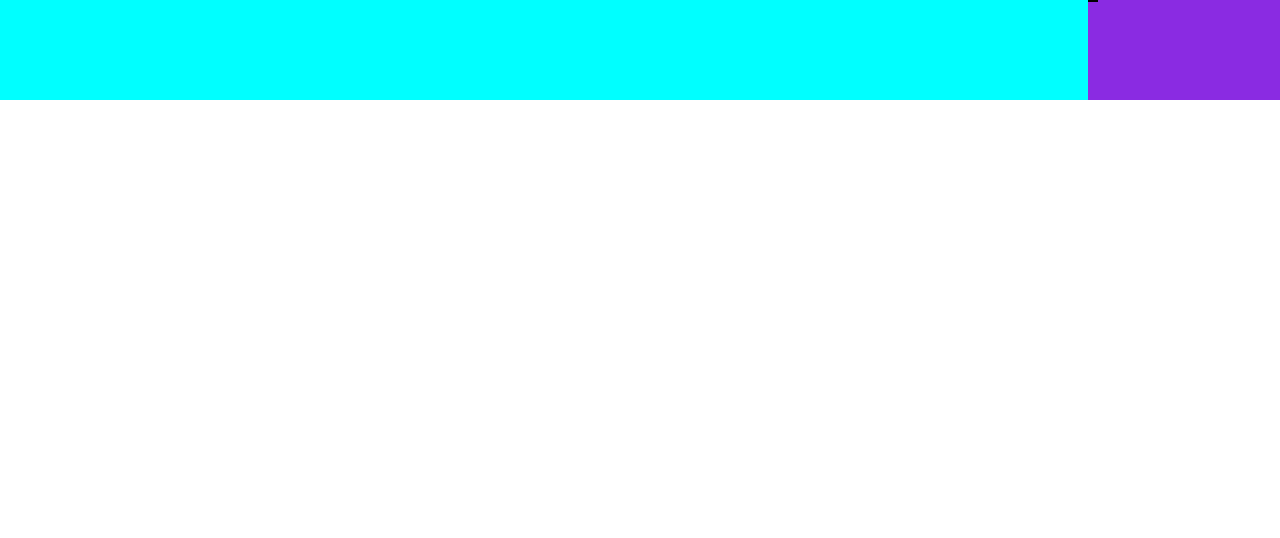
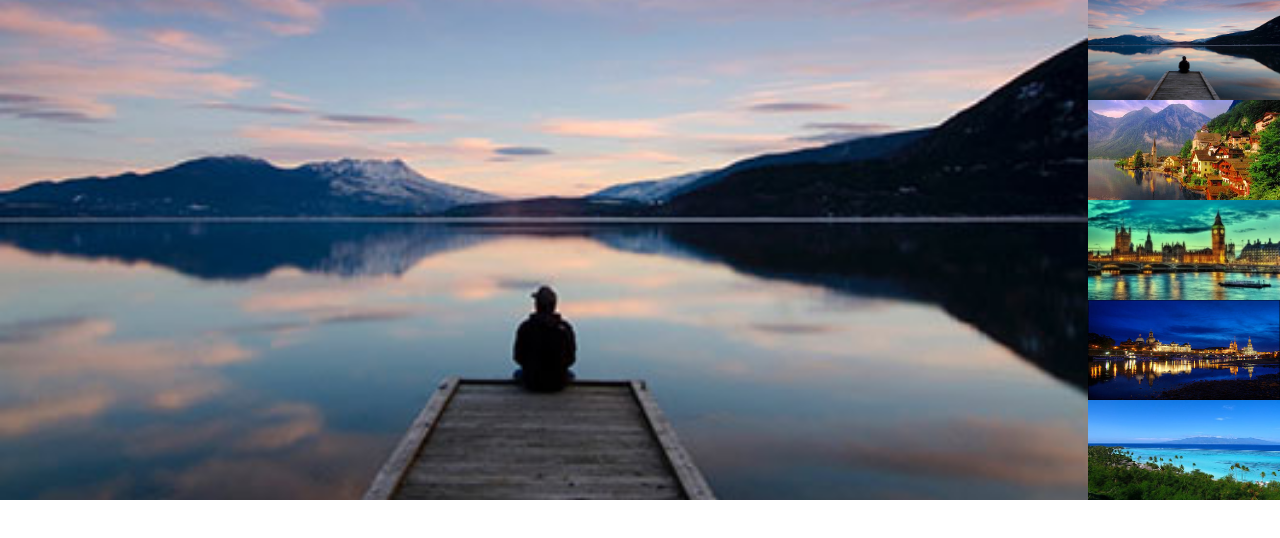
Before and after one commit to Moonatic89/js-array-carousel, a plain HTML site: page index.html in a window 1280 px wide. Drawn offline with Linux system fonts and the light colour scheme.

Commit message:
HTML-CSS Working on struct

```diff
--- a/asset/css/style.css
+++ b/asset/css/style.css
@@ -20,22 +20,41 @@
 
 .d_flex {
     display: flex;
+    flex-direction: column;
+    flex-grow: 1;
+}
+
+.pos_rel {
+    position: relative;
 }
 
 /* #endregion */
 
+.carousel {
+    height: 500px;
+}
+
 .showcase {
     width: 85%;
     min-height: 100px;
-    background-color: aqua;
+}
+
+.showcase>img {
+    height: 500px;
+    width: 100%;
+    object-fit: cover;
+}
+
+.col {
+    height: 100px;
+}
+
+.col>img {
+    width: 100%;
+    height: 100px;
 }
 
 .container {
     width: 15%;
     min-height: 100px;
-    background-color: blueviolet;
 }
-
-.col {
-    border: 1px solid black;
-}
--- a/index.html
+++ b/index.html
@@ -6,15 +6,18 @@
         <meta name="viewport" content="width=device-width, initial-scale=1.0">
         <title>Carousel</title>
         <link rel="stylesheet" href="./asset/css/style.css">
+        <link rel="stylesheet"
+            href="https://cdnjs.cloudflare.com/ajax/libs/font-awesome/6.0.0-beta2/css/all.min.css">
     </head>
 
     <body>
 
-        <div class="main clearfix">
+        <div class="main">
+            <div class="carousel clearfix pos_rel">
 
                 <div class="buttons">
 
-                <!-- those are fixed -->
+                    <!-- those are absolute -->
                     <div class="upBtn">
                         <!-- icon -->
                     </div>
@@ -26,7 +29,7 @@
                 </div>
 
                 <div class="showcase f_l">
-                <img src="" alt="">
+                    <img src="./asset/img/01.jpg" alt="">
                     <!-- IMG -->
                     <!-- Title -->
                     <!-- Text -->
@@ -36,16 +39,31 @@
                 <div class="container f_l">
 
                     <div class="row d_flex">
-                    <div class="col"></div>
-                    <div class="col"></div>
-                    <div class="col"></div>
-                    <div class="col"></div>
-                    <div class="col"></div>
+
+                        <div class="col">
+                            <img src="./asset/img/01.jpg" alt="">
+                        </div>
+
+                        <div class="col">
+                            <img src="./asset/img/02.jpg" alt="">
+                        </div>
+
+                        <div class="col">
+                            <img src="./asset/img/03.jpg" alt="">
+                        </div>
+
+                        <div class="col">
+                            <img src="./asset/img/04.jpg" alt="">
+                        </div>
+
+                        <div class="col">
+                            <img src="./asset/img/05.jpg" alt="">
+                        </div>
+
                     </div>
                 </div>
                 <!-- /side container -->
-
-
+            </div>
 
         </div>
 
```
Lines whose indentation alone changed are shown as unchanged.
